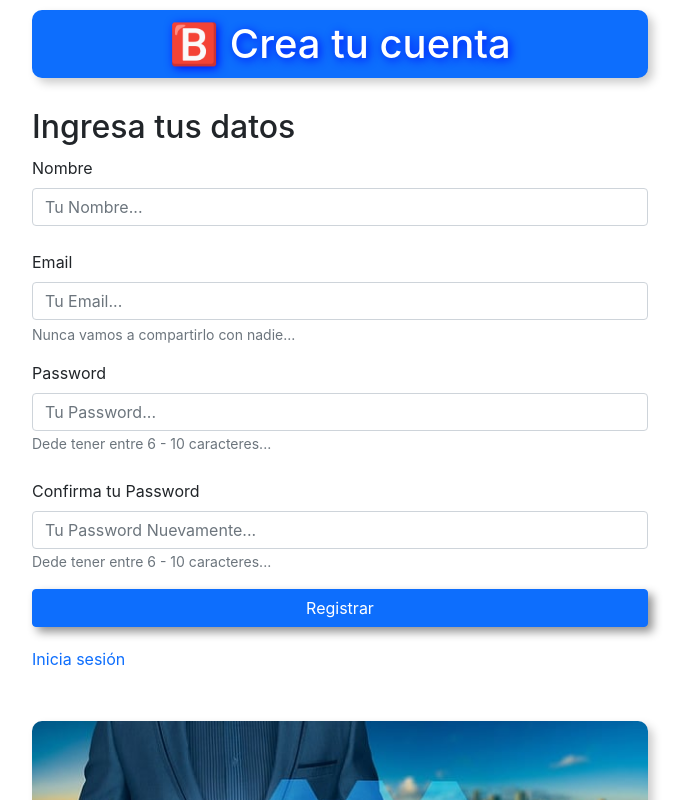
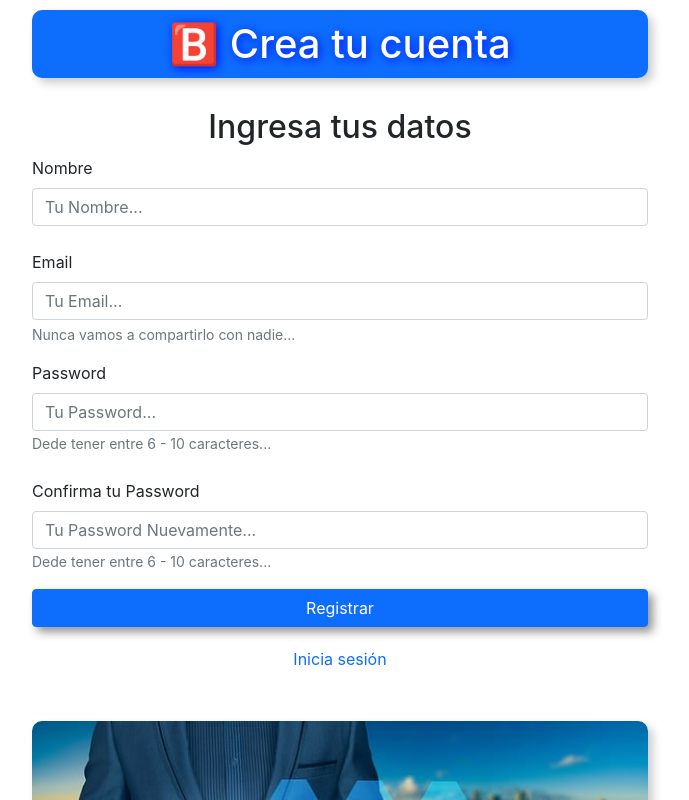
Before and after one commit to BossProject837/BossProject, a React (Create React App) app: page /registro in a window 1280 px wide. Shown: the top 800 px of the page, without its empty margins (300-989 px from the left). Built offline with nearby package versions, Linux system fonts and the light colour scheme.

Commit message:
Validacion campos vacios registro, alerta

```diff
--- a/src/components/auth/Login.js
+++ b/src/components/auth/Login.js
@@ -1,6 +1,6 @@
 import React, { useState } from "react";
 import portada from "../../assets/portada.jpg";
-import {Link} from 'react-router-dom'
+import { Link } from "react-router-dom";
 
 const Login = () => {
   // State para iniciar sesion
@@ -20,9 +20,9 @@ const Login = () => {
   };
 
   // Click para iniciar sesion
-  const onSubmit = e =>{
-      e.preventDefault()
-  }
+  const onSubmit = (e) => {
+    e.preventDefault();
+  };
 
   return (
     <div className="container col-md-6 ppal">
@@ -69,10 +69,16 @@ const Login = () => {
         <button type="submit" className="btn btn-primary w-100 authbutton">
           Ingresar
         </button>
-
       </form>
-      <Link to={'/registro'} className="link">Obtener cuenta</Link><br/>
-      <Link to={'/proyectos'} className="link">Proyectos</Link>
+      <center>
+        <Link to={"/registro"} className="link">
+          Obtener cuenta
+        </Link>
+        <br />
+        <Link to={"/proyectos"} className="link">
+          Proyectos
+        </Link>
+      </center>
       <img id="portada" src={portada} alt="foto" />
     </div>
   );
--- a/src/components/auth/Registro.js
+++ b/src/components/auth/Registro.js
@@ -1,8 +1,13 @@
-import React, { useState } from "react";
+import React, { useState, useContext } from "react";
 import portada from "../../assets/portada.jpg";
 import { Link } from "react-router-dom";
+import AlertaContext from "../../context/alertas/alertaContext";
 
 const Registro = () => {
+  // Extraer los valores de AlertaContext.js
+  const alertaContext = useContext(AlertaContext);
+  const { alerta, mostrarAlerta } = alertaContext;
+
   // State para iniciar sesion
   const [usuario, guardarUsuario] = useState({
     nombre: "",
@@ -24,12 +29,29 @@ const Registro = () => {
   // Click para iniciar sesion
   const onSubmit = (e) => {
     e.preventDefault();
+
+    // Validar que no hayan campos vacios
+    if (
+      nombre.trim() === "" ||
+      email.trim() === "" ||
+      password.trim() === "" ||
+      confirmar.trim() === ""
+    ) {
+      mostrarAlerta("Todos los campos son obligatorios...", "alert-danger");
+    }
   };
 
   return (
     <div className="container col-md-6 ppal">
       <h1>🅱️ Crea tu cuenta</h1>
-      <h2>Ingresa tus datos</h2>
+      {alerta ? (
+        <div className={`alert ${alerta.categoria}`} role="alert">
+          {alerta.msg}
+        </div>
+      ) : null}
+      <center>
+        <h2>Ingresa tus datos</h2>
+      </center>
       <form onSubmit={onSubmit}>
         <div className="mb-3">
           <label htmlFor="name" className="form-label">
@@ -104,9 +126,11 @@ const Registro = () => {
           Registrar
         </button>
       </form>
-      <Link to={"/"} className="link">
-        Inicia sesión
-      </Link>
+      <center>
+        <Link to={"/"} className="link">
+          Inicia sesión
+        </Link>
+      </center>
       <img id="portada" src={portada} alt="foto" />
     </div>
   );
--- a/src/context/alertas/AlertaState.js
+++ b/src/context/alertas/AlertaState.js
@@ -22,11 +22,12 @@ const AlertaContext = (props) => {
       },
     });
 
+    // Limpiar alerta despues de 5 segundos
     setTimeout(() => {
       dispatch({
         type: OCULTAR_ALERTA,
       });
-    });
+    }, 5000);
   };
 
   return (
```
